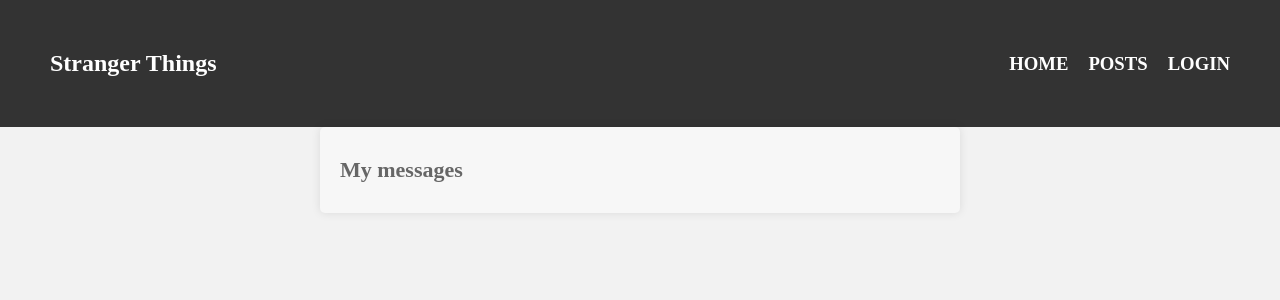
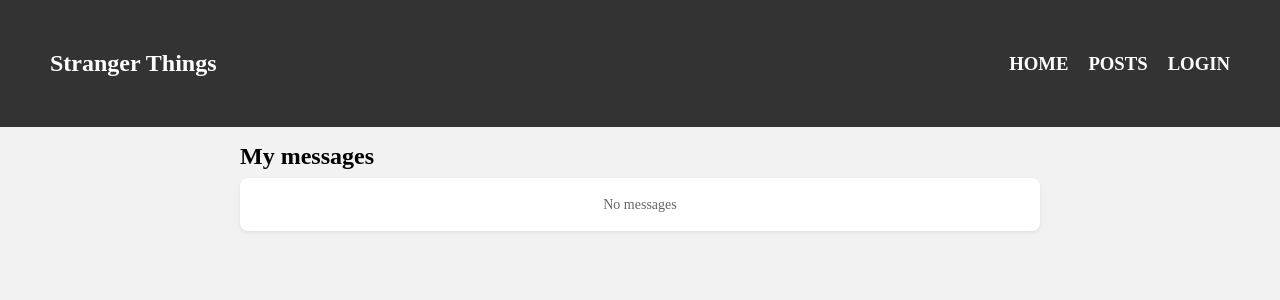
Before and after one commit to choilin310/-my-stranger-things, a React (Vite) app in the folder stranger-things/: page /users/me in a window 1280 px wide. Shown: the top 300 px of the page. Built offline with nearby package versions, Linux system fonts and the light colour scheme.

Commit message:
all up to date changes

```diff
--- a/stranger-things/src/App.css
+++ b/stranger-things/src/App.css
@@ -265,6 +265,21 @@ body {
   transition: background-color 0.3s ease-in-out;
 }
 
+/* post message button */
+
+.message-post-btn {
+  background-color: #ff6347;
+  color: white;
+  border: none;
+  border-radius: 5px;
+  padding: 10px 20px;
+  font-size: 16px;
+  cursor: pointer;
+  transition: background-color 0.3s ease-in-out;
+  margin: 10px;
+}
+
+
 /* Home Page css */
 
 .home-container {
@@ -291,41 +306,21 @@ body {
 
 /* message button*/
 
-.message-post-btn {
-  background-color: #ff6347;
-  color: white;
-  border: none;
-  border-radius: 5px;
-  padding: 10px 20px;
-  font-size: 16px;
-  cursor: pointer;
-  transition: background-color 0.3s ease-in-out;
-  margin: 10px;
-}
-
-/* profile */
-
 .container {
-  max-width: 600px;
+  max-width: 800px;
   margin: 0 auto;
-  padding: 20px;
-  border-radius: 5px;
-  background-color: #f7f7f7;
-  box-shadow: 0px 0px 10px rgba(0, 0, 0, 0.1);
 }
 
 .title {
-  font-size: 28px;
+  font-size: 2rem;
   font-weight: bold;
-  margin-bottom: 10px;
-  color: #333;
+  margin-bottom: 1rem;
 }
 
 .subtitle {
-  font-size: 22px;
+  font-size: 1.5rem;
   font-weight: bold;
-  margin-bottom: 10px;
-  color: #666;
+  margin-bottom: 0.5rem;
 }
 
 .messages-list {
@@ -334,10 +329,69 @@ body {
 }
 
 .message {
-  font-size: 16px;
-  margin-bottom: 5px;
-  padding: 10px;
-  border-radius: 5px;
   background-color: #fff;
-  box-shadow: 0px 0px 5px rgba(0, 0, 0, 0.1);
+  border-radius: 0.5rem;
+  box-shadow: 0 0.125rem 0.25rem rgba(0, 0, 0, 0.075);
+  margin-bottom: 1rem;
+  padding: 1rem;
 }
+
+.message-header {
+  display: flex;
+  justify-content: space-between;
+  align-items: center;
+  margin-bottom: 0.5rem;
+}
+
+.message-from {
+  font-weight: bold;
+}
+
+.message-about {
+  font-style: italic;
+}
+
+.message-content {
+  color: #666;
+  font-size: 0.875rem;
+  line-height: 1.5;
+}
+
+
+/* signup underline remove */
+
+.link-without-underline {
+  text-decoration: none;
+}
+
+/* no message profile css */
+
+.noMessage-container {
+  max-width: 800px;
+  margin: 0 auto;
+}
+
+.noMessage-title {
+  font-size: 2rem;
+  font-weight: bold;
+  margin-bottom: 1rem;
+  text-align: center;
+}
+
+.noMessage-subtitle {
+  font-size: 1.5rem;
+  font-weight: bold;
+  margin-bottom: 0.5rem;
+}
+
+.noMessage-paragraph {
+  background-color: #fff;
+  border-radius: 0.5rem;
+  box-shadow: 0 0.125rem 0.25rem rgba(0, 0, 0, 0.075);
+  margin-bottom: 1rem;
+  padding: 1rem;
+  text-align: center;
+  color: #666;
+  font-size: 0.875rem;
+  line-height: 1.5;
+}
--- a/stranger-things/src/components/LoginForm.jsx
+++ b/stranger-things/src/components/LoginForm.jsx
@@ -26,7 +26,7 @@ export function LoginForm({setLoggedIn}) {
     setTimeout(() => {
       window.location.reload();
     }, 0);
-    return <Navigate to="/posts" />;
+    return <Navigate to="/users/me" />;
   }
 
   return (
@@ -72,7 +72,9 @@ export function LoginForm({setLoggedIn}) {
 
           <p className="signup-link">
             Don't have an account?
-            <Link to="/users/register"> Sign up!</Link>
+          </p>
+          <p>
+          <Link to="/users/register" className="link-without-underline"> Sign up!</Link>
           </p>
         </form>
       </div>
--- a/stranger-things/src/components/Profile.jsx
+++ b/stranger-things/src/components/Profile.jsx
@@ -16,14 +16,28 @@ function Profile() {
     }
   }, [token, user]);
 
+  if (messages.length === 0) {
+    return (
+      <div className="noMessage-container">
+        <h1 className="noMessage-title">{token && `Welcome ${user.username}`}</h1>
+        <h3 className="noMessage-subtitle">My messages</h3>
+        <div className="noMessage-paragraph">No messages</div>
+      </div>
+    );
+  }
+
   return (
     <div className="container">
-      <h1 className="title">{token && `Welcome, ${user.username}`}</h1>
+      <h1 className="title">{token && `Welcome ${user.username}`}</h1>
       <h3 className="subtitle">My messages</h3>
       <ul className="messages-list">
         {messages.map((message, index) => (
           <li key={index} className="message">
-            {message.content}
+            <div className="message-header">
+              <span className="message-from">From: {message.fromUser.username}</span>
+              <span className="message-about">Post: {message.post.title}</span>
+            </div>
+            <div className="message-content">{message.content}</div>
           </li>
         ))}
       </ul>
```
